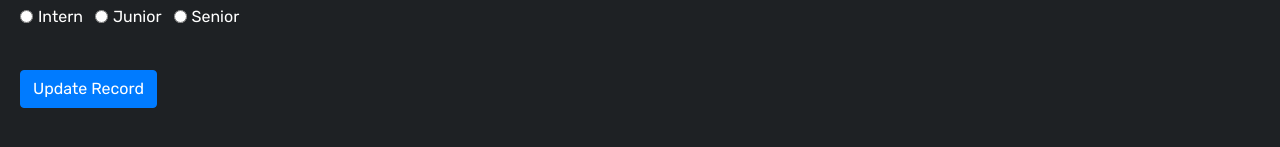
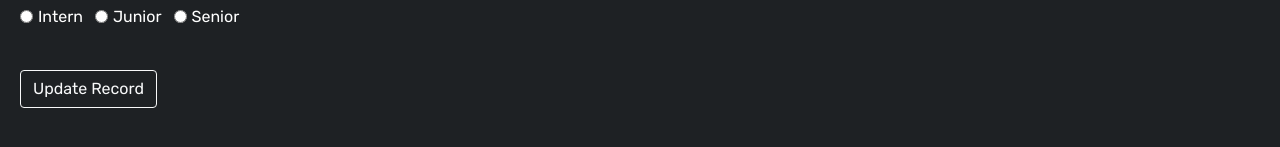
Before and after one commit to wonmor/CEMC-Euclid-Problem-Of-The-Day, a React (Create React App) app in the folder client/: page /admin/edit/1 in a window 1280 px wide. Shown: the part 465-612 px from the top of the page. Built offline with nearby package versions, Linux system fonts and the light colour scheme; no server answers.

Commit message:
Update edit.jsx

```diff
--- a/client/src/components/admin/edit.jsx
+++ b/client/src/components/admin/edit.jsx
@@ -142,7 +142,7 @@ export default function Edit() {
           <input
             type="submit"
             value="Update Record"
-            className="btn btn-primary"
+            className="btn btn-outline-light"
           />
         </div>
       </form>
```
